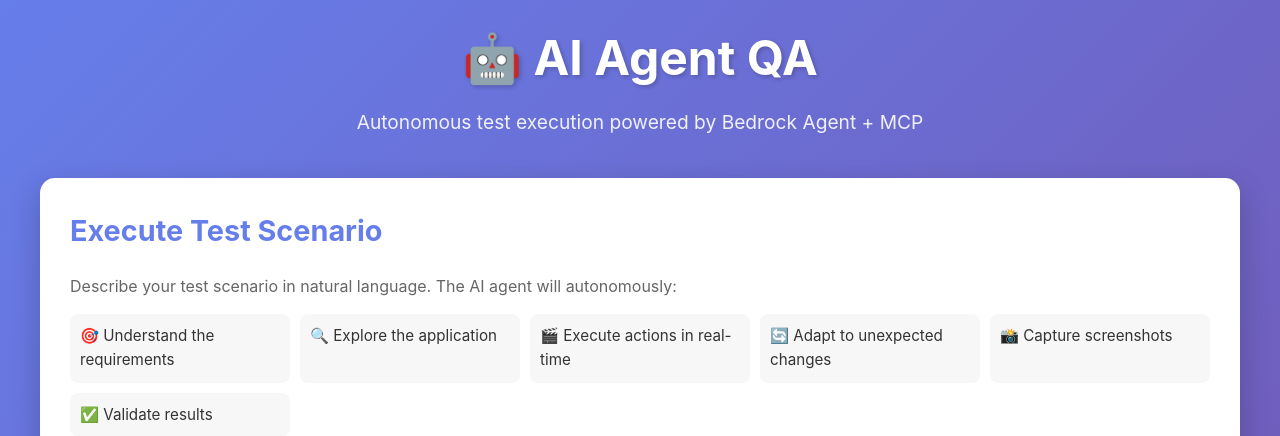
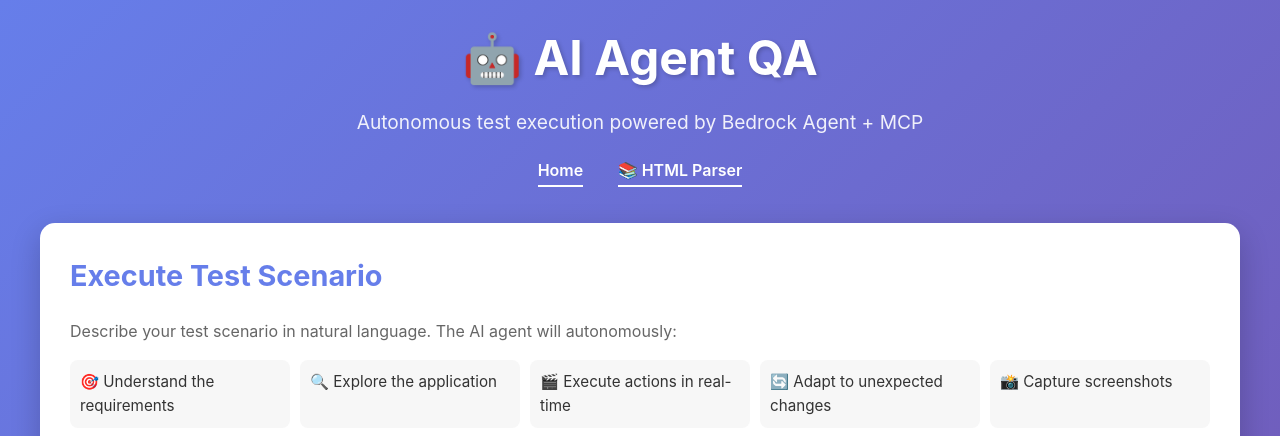
Before and after one commit to laxmilolla/DATAHUB_AI_Agent, a Flask app: page / in a window 1280 px wide. Shown: the top 436 px of the page. Run offline with Flask 3, Linux system fonts and the light colour scheme; data that the repository does not hold is empty.

Commit message:
Add HTML Parser navigation link to header

```diff
--- a/web/templates/index.html
+++ b/web/templates/index.html
@@ -11,6 +11,10 @@
         <header>
             <h1>🤖 AI Agent QA</h1>
             <p class="subtitle">Autonomous test execution powered by Bedrock Agent + MCP</p>
+            <nav style="margin-top: 20px;">
+                <a href="/" style="color: white; text-decoration: none; margin: 0 15px; font-weight: 600; border-bottom: 2px solid white; padding-bottom: 5px;">Home</a>
+                <a href="/parser" style="color: white; text-decoration: none; margin: 0 15px; font-weight: 600; border-bottom: 2px solid white; padding-bottom: 5px;">📚 HTML Parser</a>
+            </nav>
         </header>
 
         <main>
```
